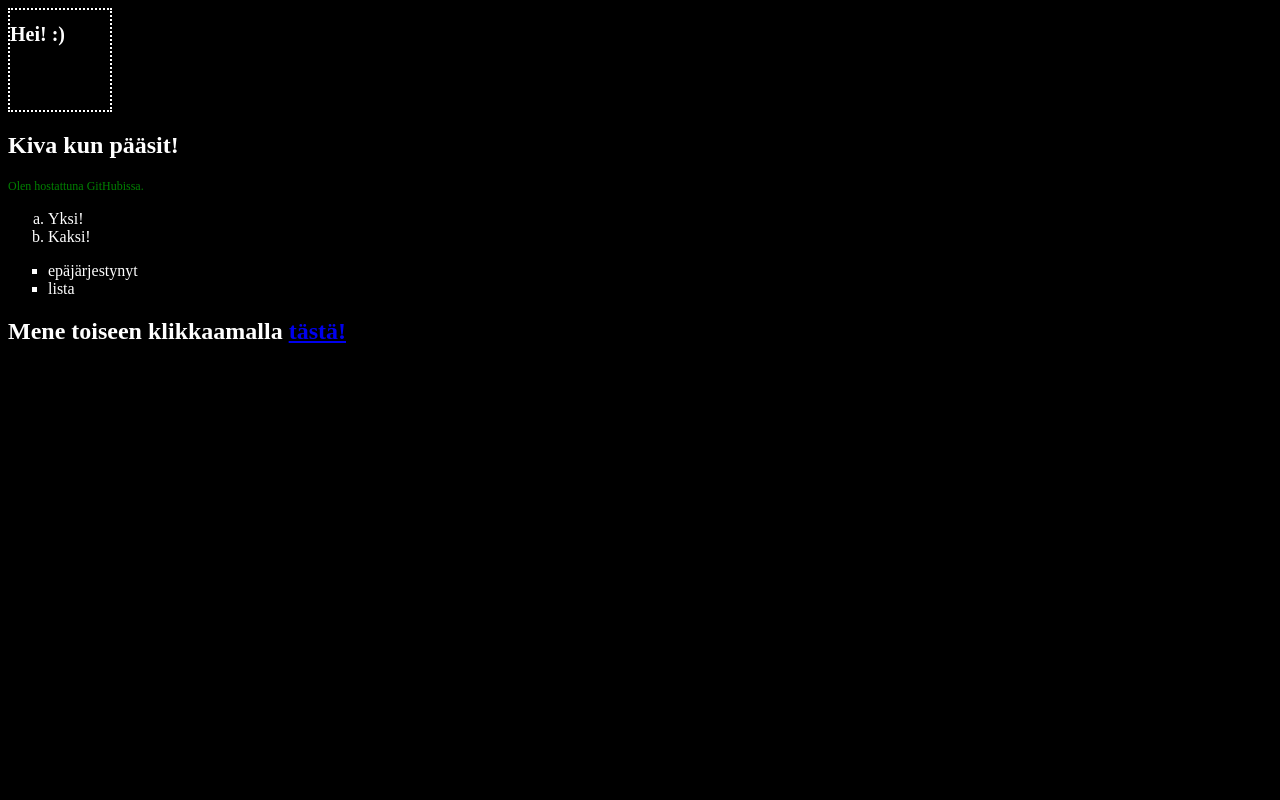
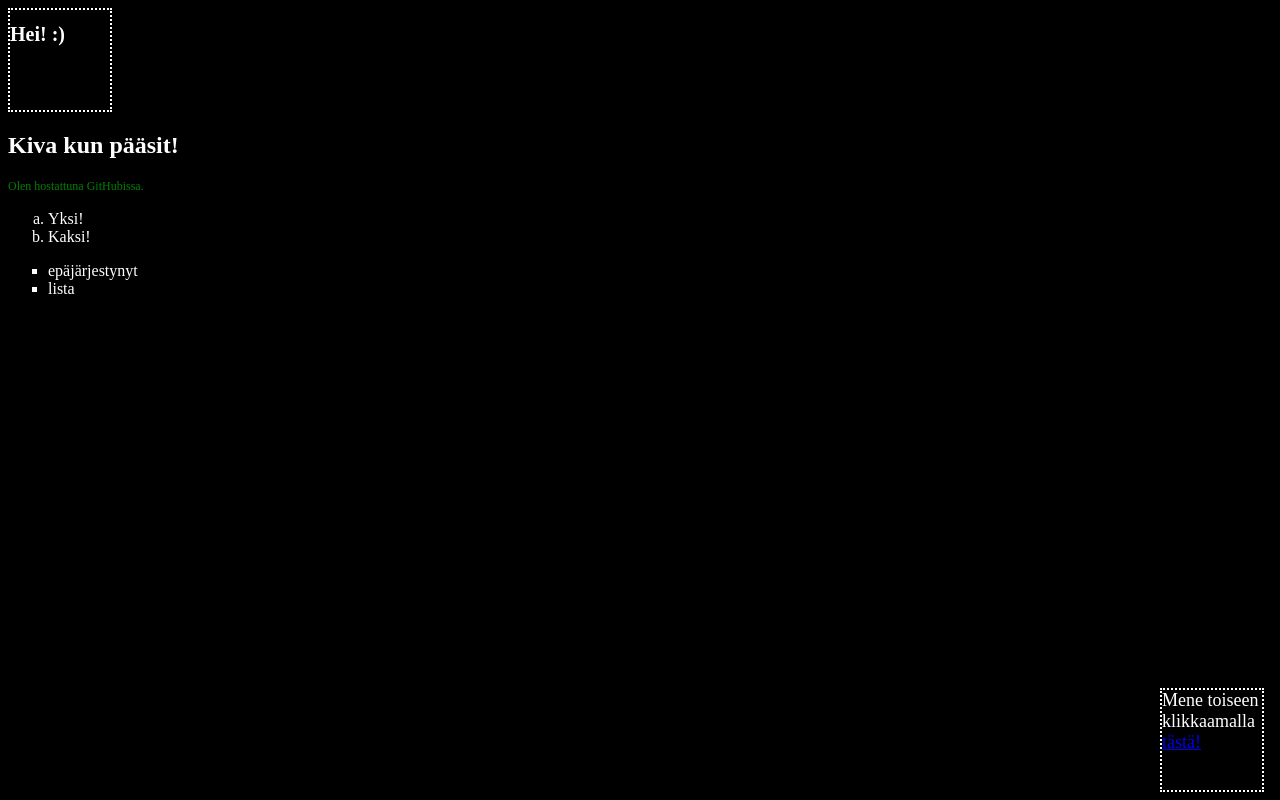
Before and after one commit to unrealmvp/unrealmvp.github.io, a plain HTML site: page index.html in a window 1280 px wide. Drawn offline with Linux system fonts and the light colour scheme.

Commit message:
Update index.html

```diff
--- a/index.html
+++ b/index.html
@@ -7,7 +7,7 @@
          body {
 background-color:black;color:white;
 }
-bottomright {
+.bottomright {
   position: absolute;
   bottom: 8px;
   right: 16px;
@@ -38,6 +38,6 @@ ul {
   <li>epäjärjestynyt</li>
   <li>lista</li>
 </ul>
-   <h2 class="bottomright"> Mene toiseen klikkaamalla <a href="https://unrealmvp.github.io/second.html">tästä!</a> </h2>
+   <div class="bottomright"> Mene toiseen klikkaamalla <a href="https://unrealmvp.github.io/second.html">tästä!</a> </div>
 </body>
 </html>
```
